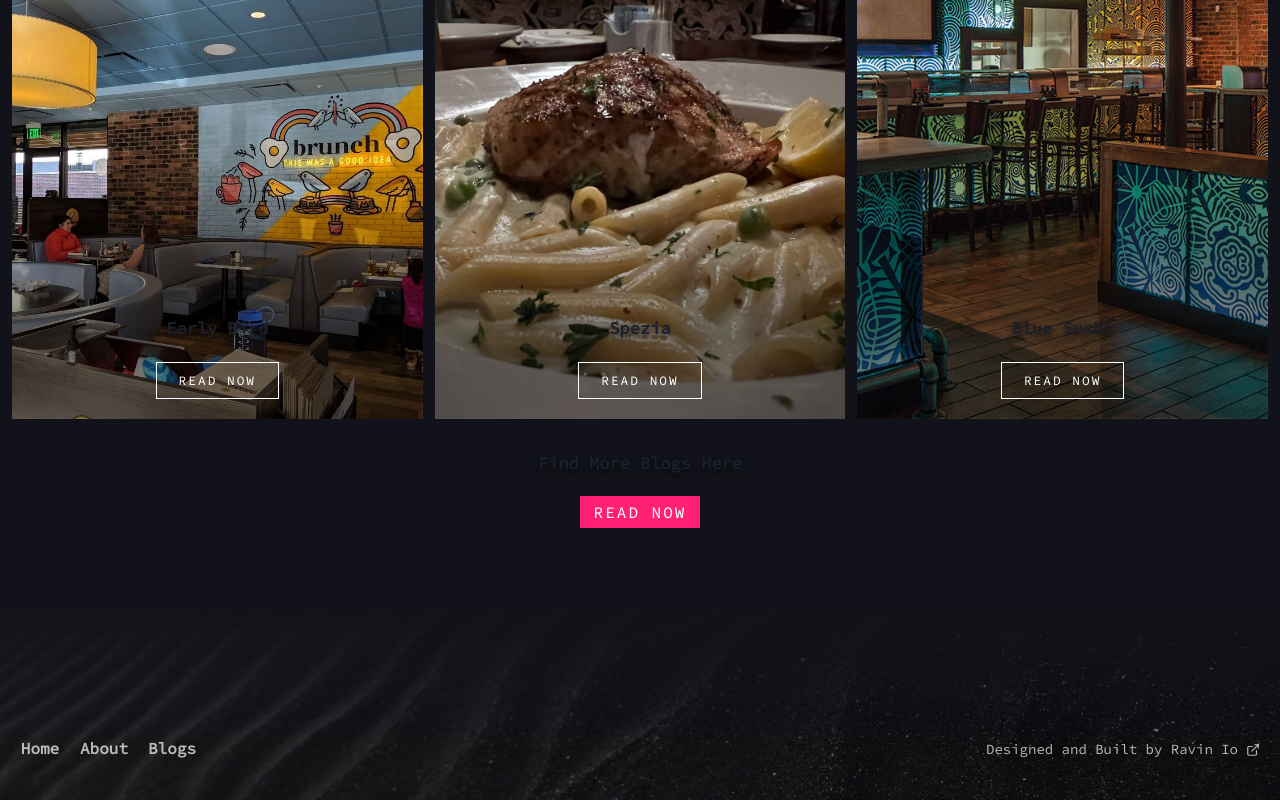
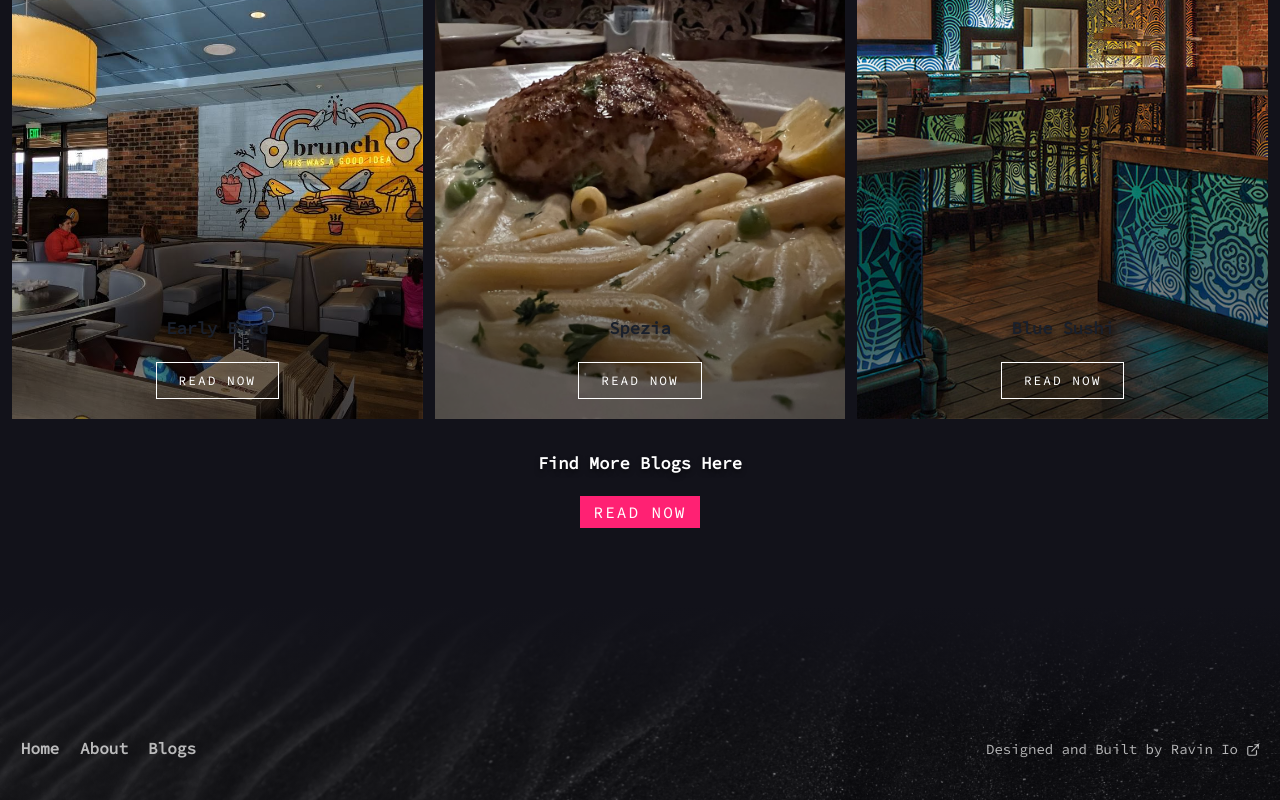
Before and after one commit to ravinio/chasingravens, a React (Create React App) app: page / in a window 1280 px wide. Shown: the part 1516-2316 px from the top of the page. Built offline with nearby package versions, Linux system fonts and the light colour scheme; no server answers.

Commit message:
put $white where it needs to be

```diff
--- a/src/components/Featured/Featured.js
+++ b/src/components/Featured/Featured.js
@@ -38,7 +38,7 @@ const Featured = () => {
                 {/* More Blogs */}
                 <GridItem colSpan={{ base: "1", sm: "2", lg: "3" }}>
                     <Flex h="100%" flexDirection="column" justifyContent="end" alignItems="center" p={5}>
-                        <h2>Find More Blogs Here</h2>
+                        <h2 style={{ color: "#fff" }}>Find More Blogs Here</h2>
                         <div className="btnDisplay">
                             <a href="/Blogs" className="redbtn">Read Now</a>
                         </div>
--- a/src/partials/_post.scss
+++ b/src/partials/_post.scss
@@ -9,6 +9,7 @@
     background-size: cover;
 
     font-family: "Source Code Pro", monospace;
+    color: $white;
     text-shadow: 0 3px 5px rgba(0,0,0,0.5);
 
     h2 {
```
